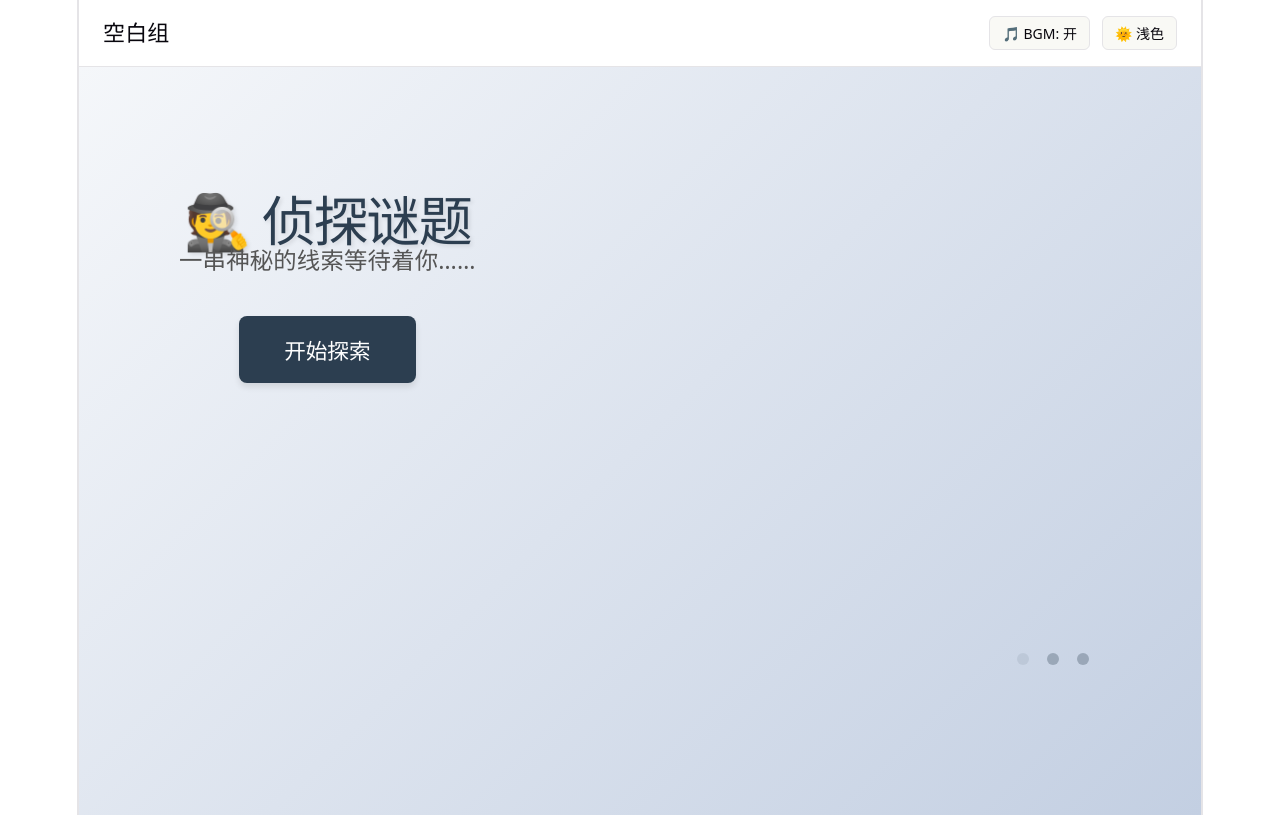
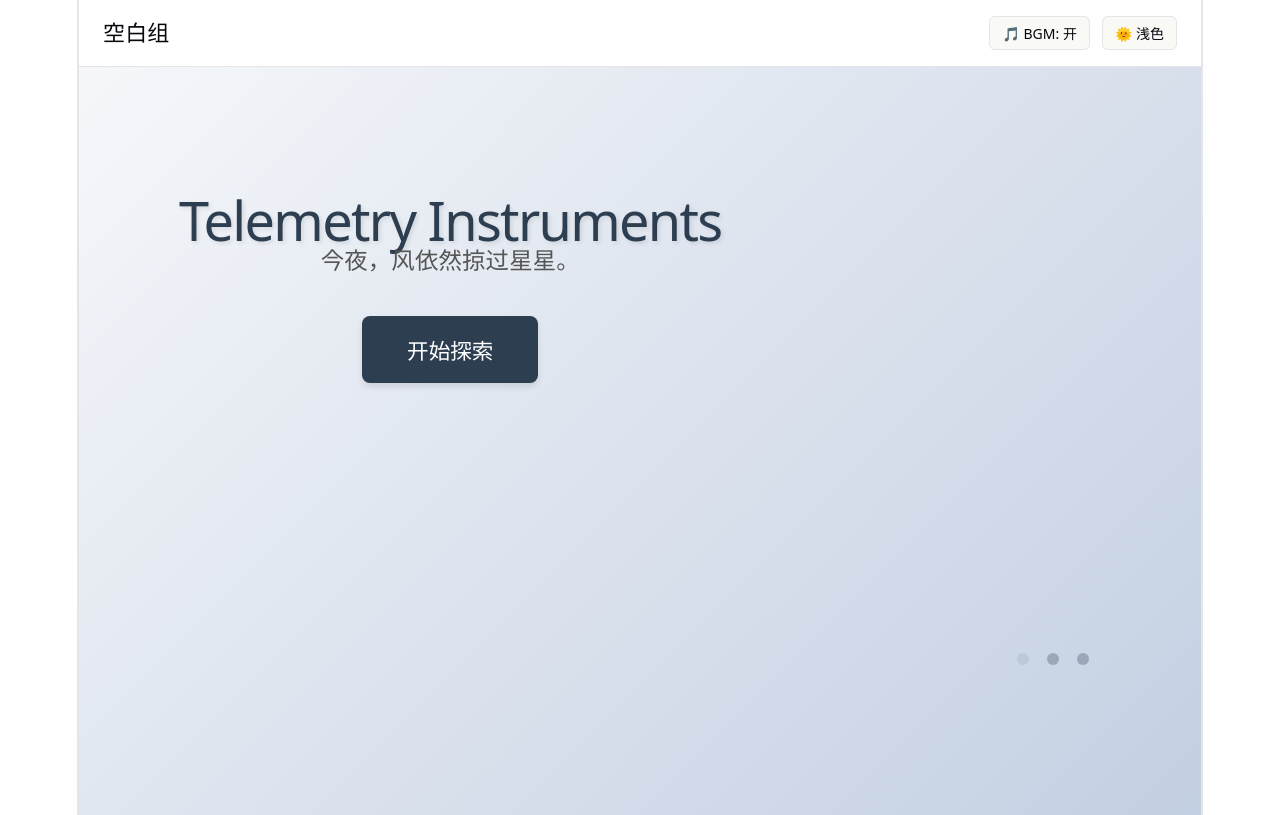
Before and after one commit to KukuhakuAsso/telemetry-instruments, a Vue app: page /#/ in a window 1280 px wide. Built offline with nearby package versions, Linux system fonts and the light colour scheme.

Commit message:
Update Home.vue

```diff
--- a/src/views/Home.vue
+++ b/src/views/Home.vue
@@ -1,8 +1,8 @@
 <template>
     <div class="home-container">
         <div class="content">
-            <h1 class="title">🕵️ 侦探谜题</h1>
-            <p class="subtitle">一串神秘的线索等待着你……</p>
+            <h1 class="title">Telemetry Instruments</h1>
+            <p class="subtitle">今夜，风依然掠过星星。</p>
             <button class="start-btn" @click="startGame">开始探索</button>
         </div>
         <div class="decoration">
```
